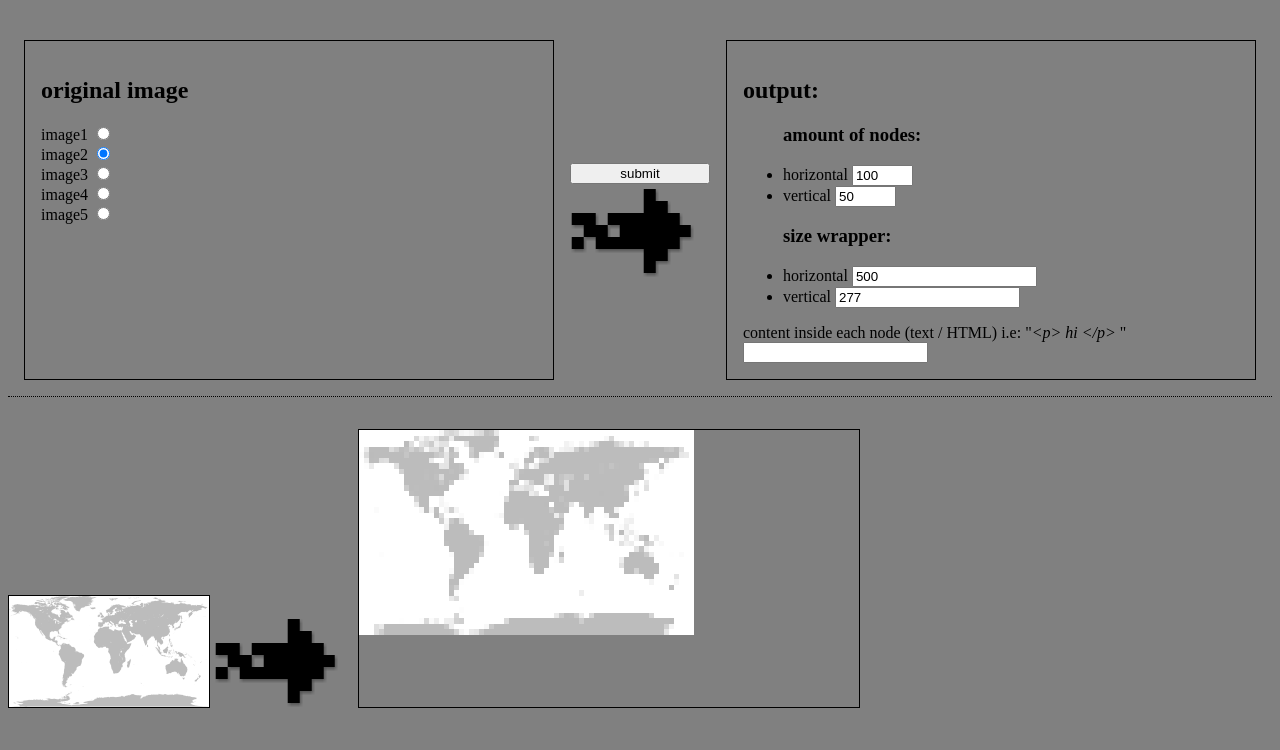
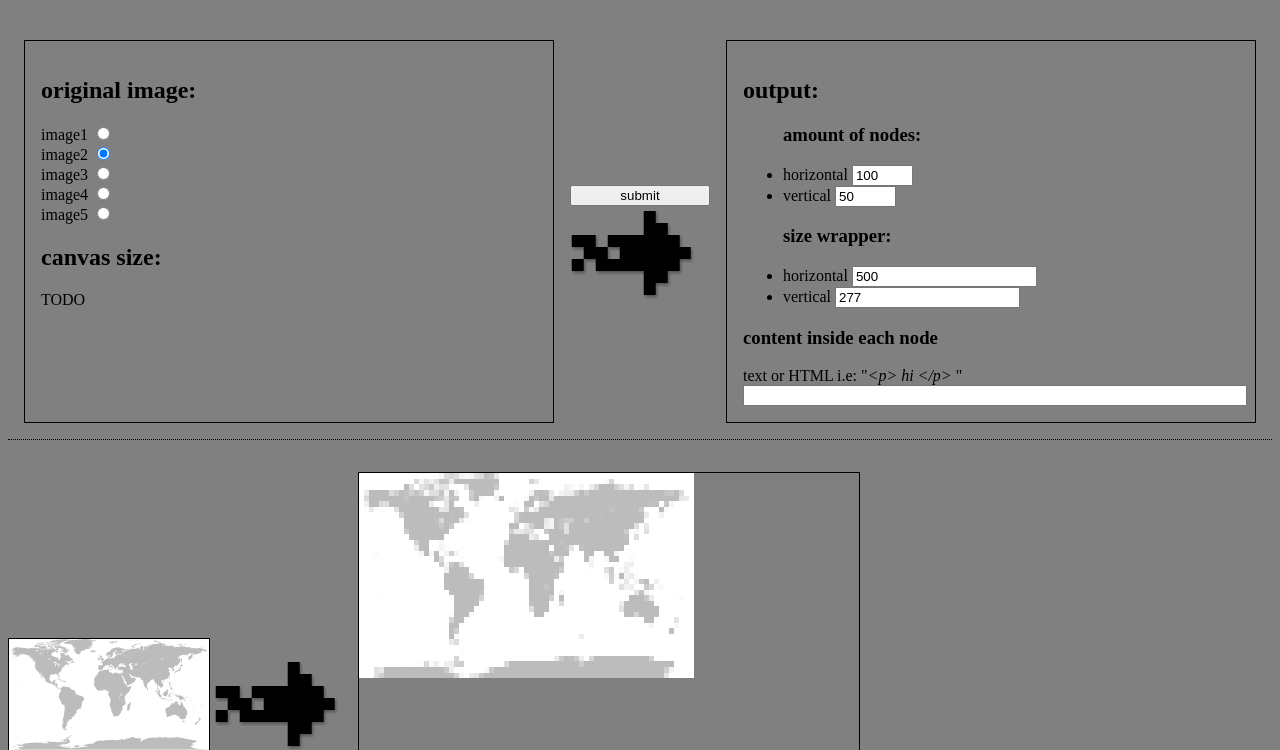
Before and after one commit to ILuque/getPixels, a PHP site: page /index.html in a window 1280 px wide. Shown: the top 750 px of the page. Run offline with PHP 8.4, Linux system fonts and the light colour scheme.

Commit message:
more minor changes in form. same fields

```diff
--- a/css/main.css
+++ b/css/main.css
@@ -23,6 +23,9 @@ button{
 #nodesX, #nodesY {
 
     width: 4em;
+}
+#text{
+    width: 100%;
 }
 .arrow{
     width: 140px;
--- a/index.html
+++ b/index.html
@@ -20,7 +20,8 @@
     <!-- form -->
     <div id="form">
         <div id="imageFrm">
-            <h2>original image</h2> image1
+            <div>
+                <h2>original image:</h2> image1
                 <input type="radio" name="img" class="imgRadio" value="image1">
                 <br>image2
                 <input type="radio" name="img" class="imgRadio" value="image2" checked>
@@ -31,21 +32,26 @@
                 <br> image5
                 <input type="radio" name="img" class="imgRadio" value="image5">
             </div>
+            <div>
+                <h2>canvas size:</h2> TODO
+            </div>
+        </div>
         <div class="arrow" onclick="pub.updateWrap()">
             <button onclick="pub.updateWrap()">submit</button>
-
             <img src="img/pixel-arrow.png">
         </div>
         <div id="outputFrm">
             <h2>output:</h2>
-            <ul><h3>amount of nodes:</h3>
+            <ul>
+                <h3>amount of nodes:</h3>
                 <li> horizontal
                     <input type="number" id="nodesX" value="100"> </li>
                 <li> vertical
                     <input type="number" id="nodesY" value="50">
                 </li>
             </ul>
-            <ul><h3>size wrapper:</h3>
+            <ul>
+                <h3>size wrapper:</h3>
                 <li> horizontal
                     <input type="number" id="wrapperX" value="500">
                 </li>
@@ -53,13 +59,12 @@
                     <input type="number" id="wrapperY" value="277">
                 </li>
             </ul>
-            content inside each node (text / HTML) i.e: "<i>&lt;p&gt;
+            <h3>content inside each node</h3> text or HTML    i.e: "<i>&lt;p&gt;
 hi &lt;/p&gt;
 </i>"
-            <input type="text" id="text" value="">
+            <input type="text" id="text" value="" >
         </div>
     </div>
-
     <!-- canvas -->
     <br>
     <canvas id="myCanvas" width="200px" height="111px">
```
Lines whose indentation alone changed are shown as unchanged.
